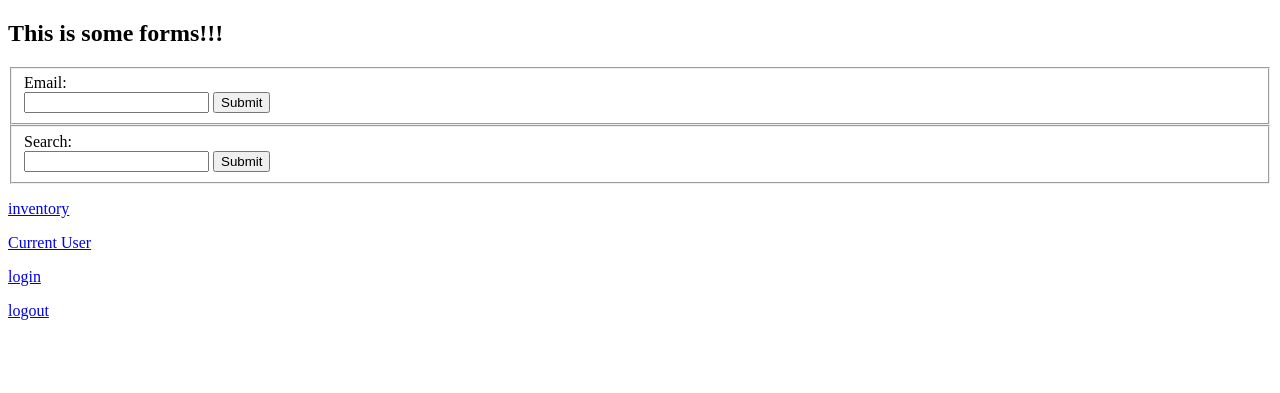
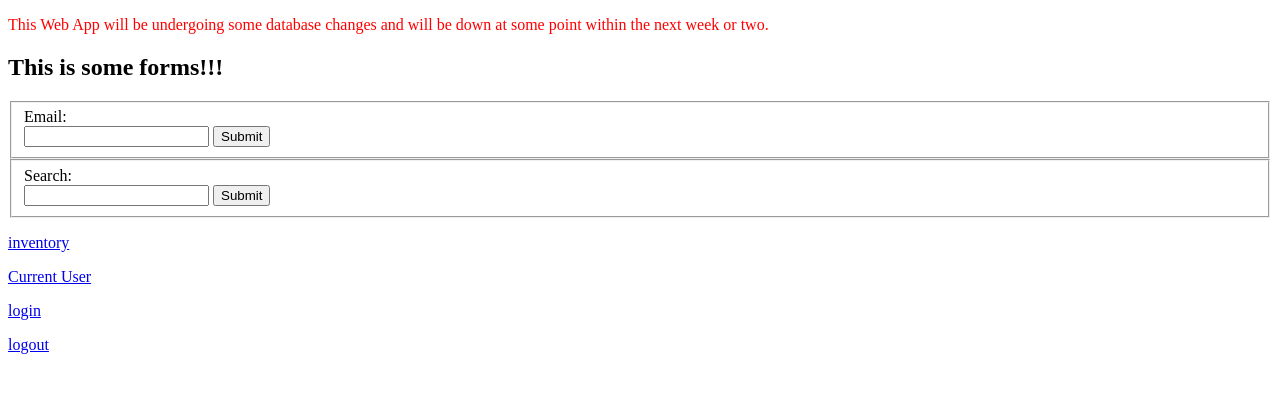
Before and after one commit to ethanphunter/FlaskExperiment, a Flask app: page / in a window 1280 px wide. Shown: the top 393 px of the page. Run offline with Flask 2, Linux system fonts and the light colour scheme.

Commit message:
Update index.html

```diff
--- a/templates/index.html
+++ b/templates/index.html
@@ -4,6 +4,7 @@
     <title>Index</title>
   </head>
   <body>
+    <p style="color:red">This Web App will be undergoing some database changes and will be down at some point within the next week or two.</p>
     <h2>This is some forms!!!</h2>
     <form action="/form" method="post">
       <fieldset>
```
